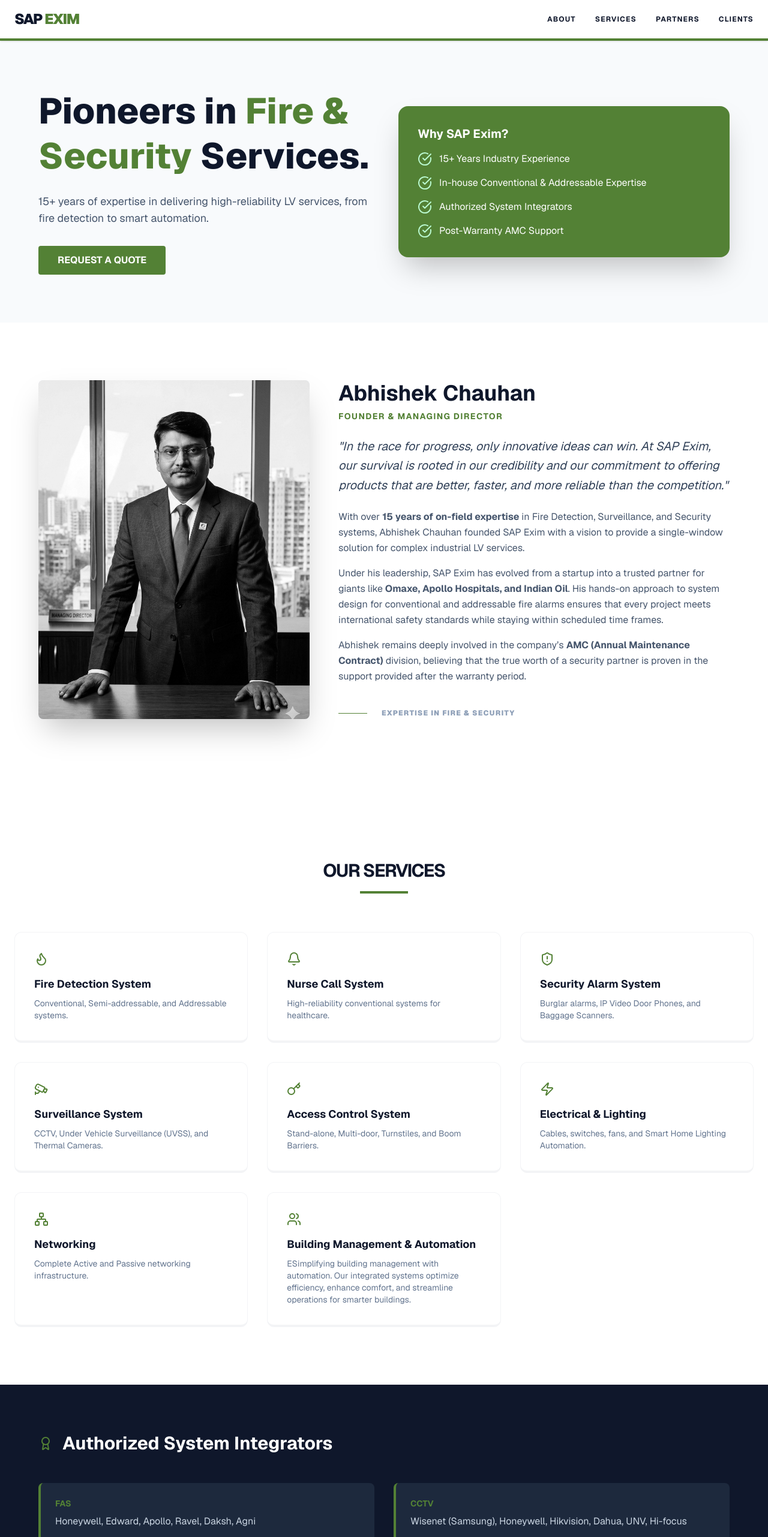
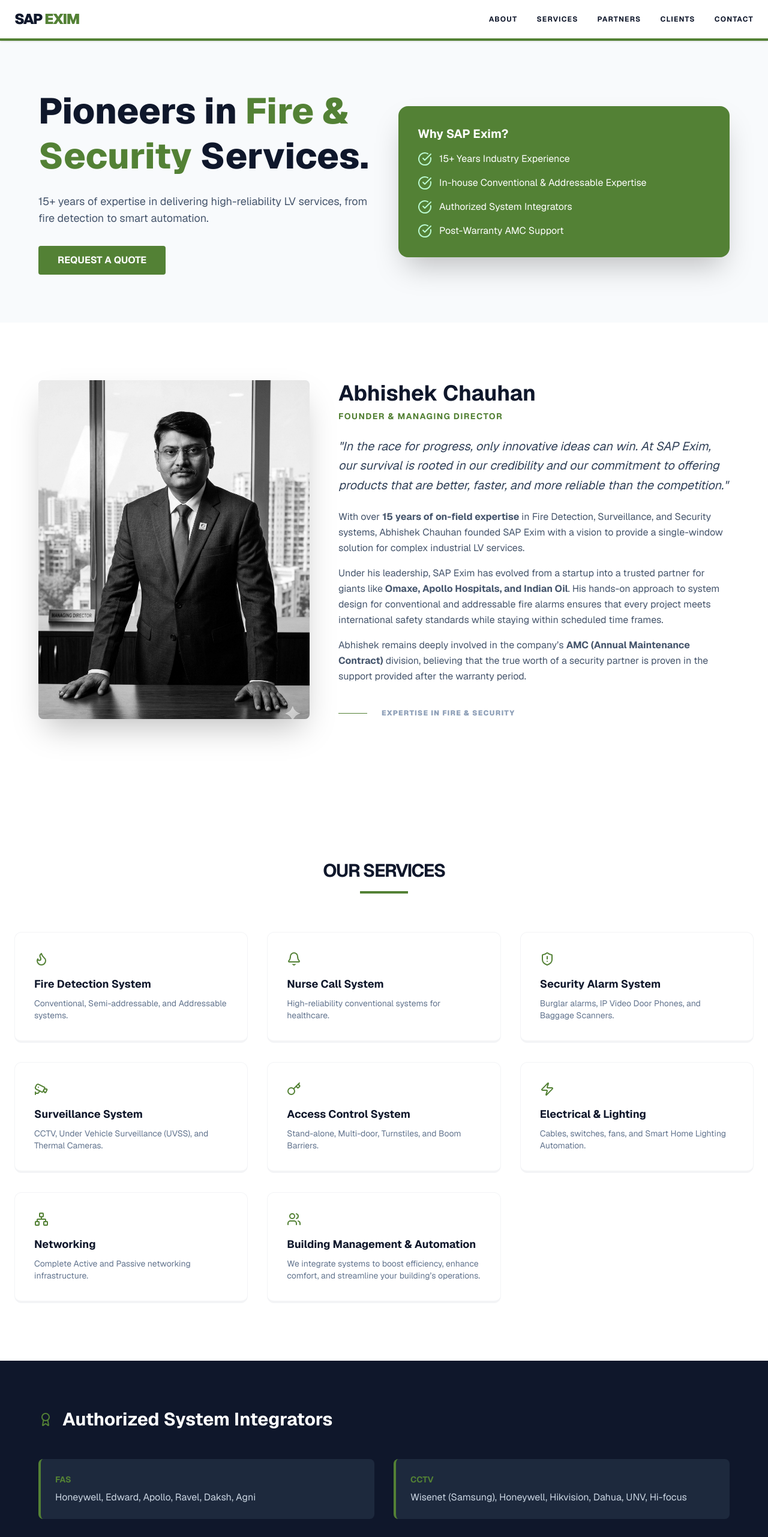
Before and after one commit to umeshraghav/sapexim, a Next.js app: page / in a window 1280 px wide. Shown: the top 2563 px of the page at 60% size. Built offline with nearby package versions, Linux system fonts and the light colour scheme.

Commit message:
updated the desc and added contact link

```diff
--- a/app/page.tsx
+++ b/app/page.tsx
@@ -16,7 +16,7 @@
     { id: 'e', title: "Access Control System", icon: <Key />, desc: "Stand-alone, Multi-door, Turnstiles, and Boom Barriers." },
     { id: 'f', title: "Electrical & Lighting", icon: <Zap />, desc: "Cables, switches, fans, and Smart Home Lighting Automation." },
     { id: 'h', title: "Networking", icon: <Network />, desc: "Complete Active and Passive networking infrastructure." },
-    { id: 'i', title: "Building Management & Automation", icon: <Users />, desc: "ESimplifying building management with automation. Our integrated systems optimize efficiency, enhance comfort, and streamline operations for smarter buildings." },
+    { id: 'i', title: "Building Management & Automation", icon: <Users />, desc: "We integrate systems to boost efficiency, enhance comfort, and streamline your building’s operations." },
   ];
 
   const partners = [
@@ -44,6 +44,8 @@
           <a href="#services" className="hover:text-[#538135]">Services</a>
           <a href="#partners" className="hover:text-[#538135]">Partners</a>
           <a href="#clients" className="hover:text-[#538135]">Clients</a>
+          <a href="#contact" className="hover:text-[#538135]">Contact</a>
+
         </div>
       </nav>
 
@@ -125,7 +127,9 @@
         </div>
       </section>
       <Photos />
-      <Contact />
+      <div id="contact">
+        <Contact />
+      </div>
 
       {/* Contact/Footer */}
       <footer className="bg-white border-t border-gray-100 pt-20 pb-10 px-6">
```
